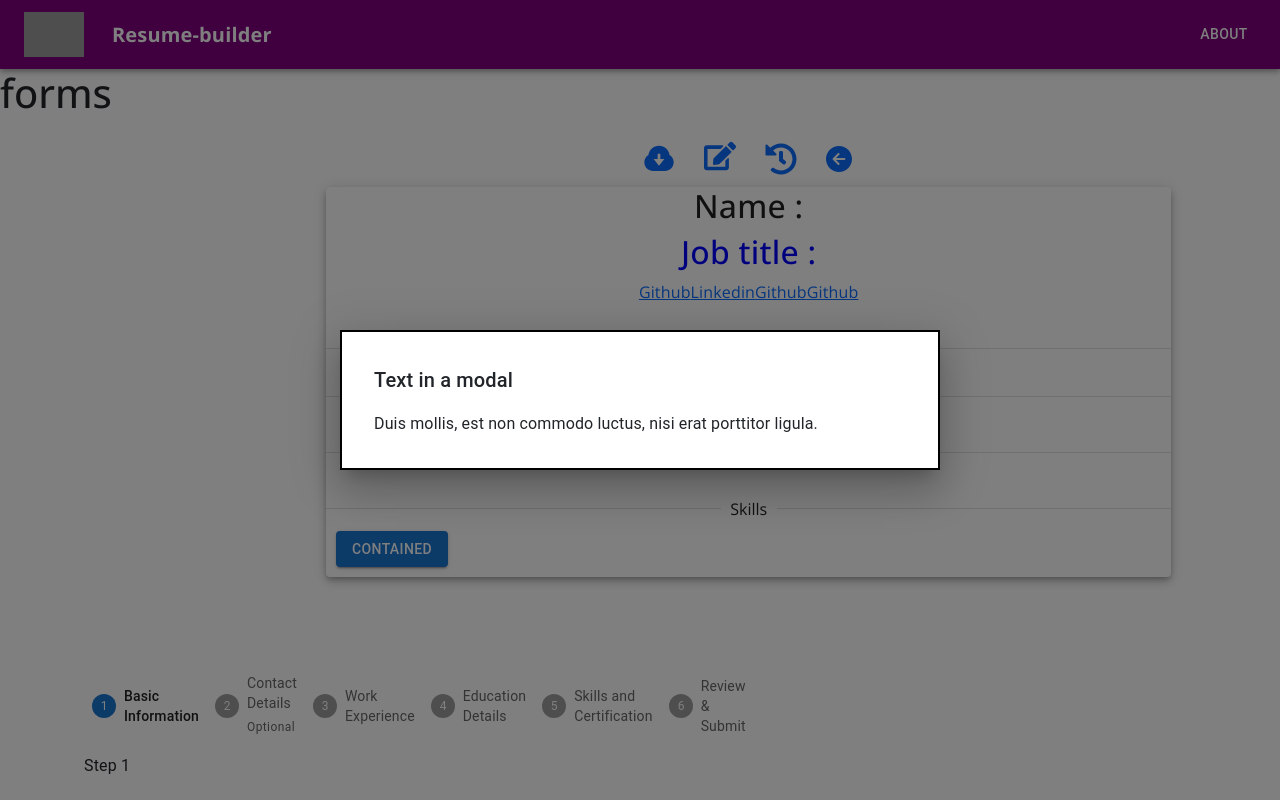
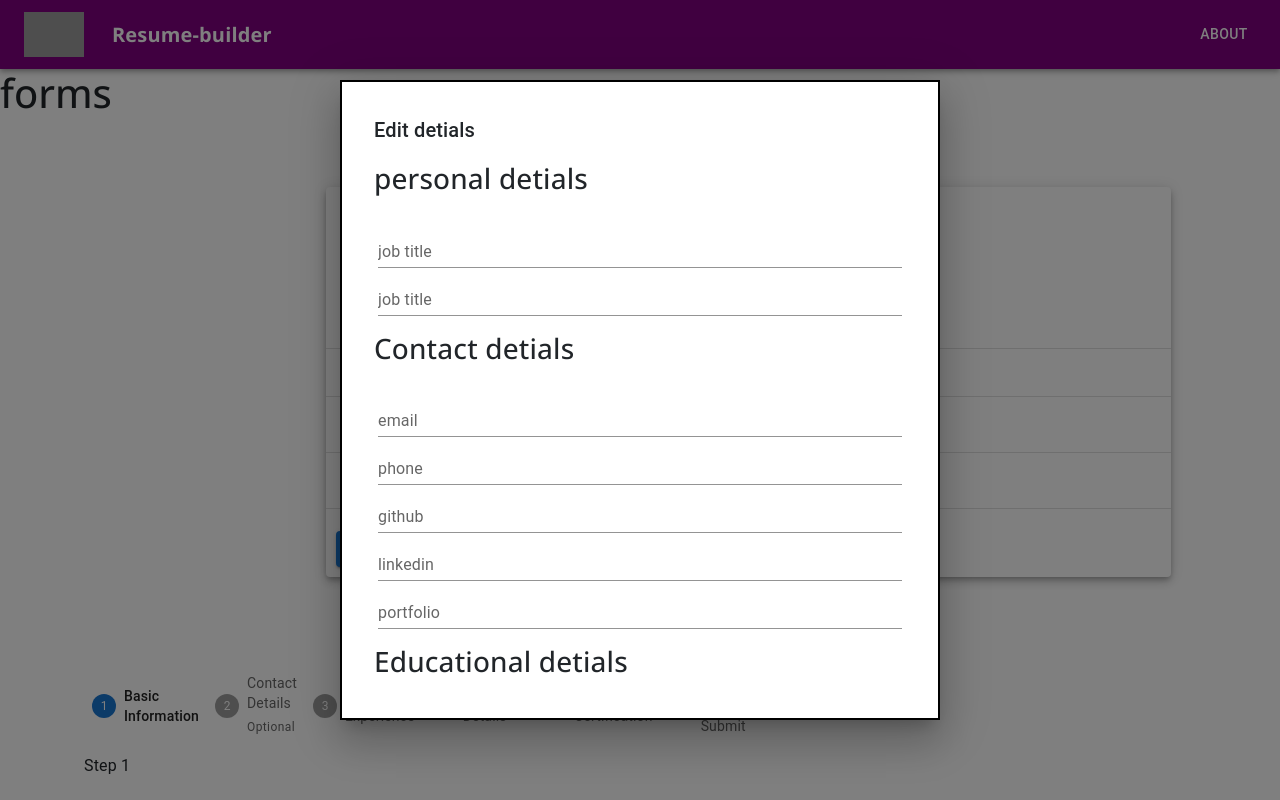
Before and after one commit to amiljoseph03/resume-builder, a React (Vite) app: page /forms in a window 1280 px wide. Both pictures are taken after a click on the button 719 px from the left and 156 px from the top of the page. Shown: the top 800 px of the page. Built offline with nearby package versions, Linux system fonts and the light colour scheme; grey boxes are pictures that could not be loaded.

Commit message:
modal content

```diff
--- a/src/components/Edit.jsx
+++ b/src/components/Edit.jsx
@@ -7,6 +7,9 @@ import Button from '@mui/material/Button';
 import Box from '@mui/material/Box';
 import Typography from '@mui/material/Typography';
 import Modal from '@mui/material/Modal';
+import { TextField } from '@mui/material';
+
+
 
 
 
@@ -23,6 +26,8 @@ const style = {
   border: '2px solid #000',
   boxShadow: 24,
   p: 4,
+
+  overflowY:"auto",
 };
 
 
@@ -49,10 +54,48 @@ function Edit() {
       >
         <Box sx={style}>
           <Typography id="modal-modal-title" variant="h6" component="h2">
-            Text in a modal
+       Edit detials
           </Typography>
           <Typography id="modal-modal-description" sx={{ mt: 2 }}>
-            Duis mollis, est non commodo luctus, nisi erat porttitor ligula.
+
+                   <h3>personal detials</h3>
+                   <div className="d-flex row p-3">
+                     <TextField id="standard-basic" label="job title" variant="standard" />
+                     <TextField id="standard-basic" label="job title" variant="standard" />
+                   </div>
+
+
+                    <h3>Contact detials</h3>
+                           <div className="d-flex row p-3">
+                             <TextField id="standard-basic" label="email" variant="standard" />
+                             <TextField id="standard-basic" label="phone" variant="standard" />
+                             <TextField id="standard-basic" label="github" variant="standard" />
+                             <TextField id="standard-basic" label="linkedin" variant="standard" />
+                             <TextField id="standard-basic" label="portfolio" variant="standard" />
+                           </div>
+
+
+
+                            <h3>Educational detials</h3>
+                                   <div className="d-flex row p-3">
+                                     <TextField id="standard-basic" label="course" variant="standard" />
+                                     <TextField id="standard-basic" label="college" variant="standard" />
+                                     <TextField id="standard-basic" label="university" variant="standard" />
+                                     <TextField id="standard-basic" label="year of passout" variant="standard" />
+                                   </div>
+
+
+
+
+                                     <h3>Professional detials</h3>
+                                           <div className="d-flex row p-3">
+                                             <TextField id="standard-basic" label="job or internship" variant="standard" />
+                                             <TextField id="standard-basic" label="company name" variant="standard" />
+                                             <TextField id="standard-basic" label="location" variant="standard" />
+                                             <TextField id="standard-basic" label="duration" variant="standard" />
+
+                                           </div>
+
           </Typography>
         </Box>
       </Modal>
```
